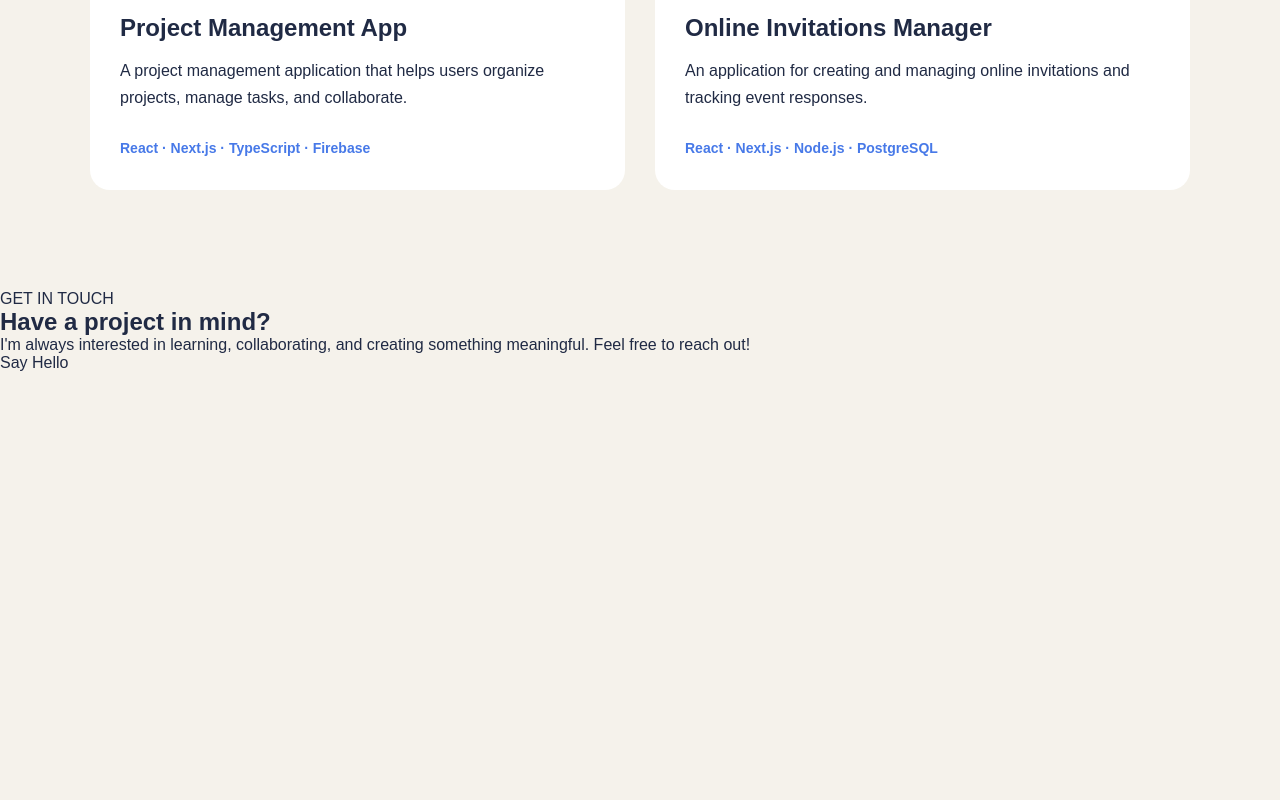
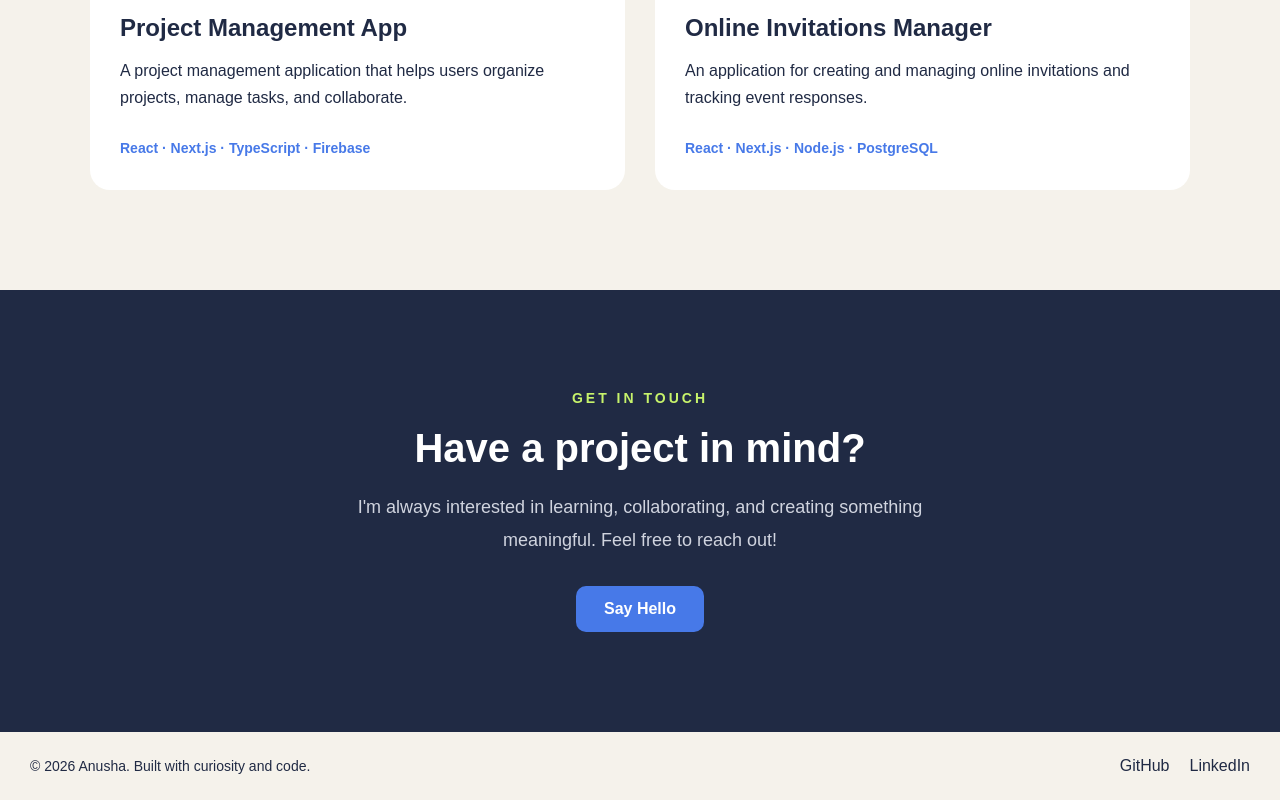
Before and after one commit to AnushaPotta/My-Portfolio, a plain HTML site: page index.html in a window 1280 px wide. Shown: the part 1509-2309 px from the top of the page. Before the commit the page ends 1881 px from the top, so only its background shows below. Drawn offline with Linux system fonts and the light colour scheme.

Commit message:
add contact and footer html and styles

```diff
--- a/index.html
+++ b/index.html
@@ -95,12 +95,23 @@
             I'm always interested in learning, collaborating, and creating
             something meaningful. Feel free to reach out!
           </p>
-          <a href="anusha.potta@gmail.com" class="contact-button">
+          <a href="mailto:anusha.potta@gmail.com" class="contact-button">
             Say Hello
           </a>
         </div>
       </section>
     </main>
+    <footer>
+      <p>© 2026 Anusha. Built with curiosity and code.</p>
+      <div class="footer-links">
+        <a href="https://github.com/AnushaPotta" target="_blank">GitHub</a>
+        <a
+          href="https://www.linkedin.com/in/anusha-potta-61276964/"
+          target="_blank"
+          >LinkedIn</a
+        >
+      </div>
+    </footer>
     <script src="script.js"></script>
   </body>
 </html>
--- a/style.css
+++ b/style.css
@@ -208,7 +208,62 @@ nav a:hover {
   font-weight: bold;
   font-size: 14px;
 }
+.contact {
+  padding: 100px 30px;
+  background-color: #202a44;
+  color: white;
+  text-align: center;
+}
+.contact-content {
+  max-width: 650px;
+  margin: 0 auto;
+}
+.contact-label {
+  color: #c7f36b;
+  font-size: 14px;
+  font-weight: bold;
+  letter-spacing: 3px;
+  margin-bottom: 20px;
+}
 
+.contact-content h2 {
+  font-size: 40px;
+  margin-bottom: 20px;
+}
+.contact-description {
+  font-size: 18px;
+  line-height: 1.8;
+  color: #d0d4df;
+  margin-bottom: 30px;
+}
+
+.contact-button {
+  display: inline-block;
+  background-color: #4779e8;
+  color: white;
+  padding: 14px 28px;
+  border-radius: 10px;
+  font-weight: bold;
+  transition: background-color 0.3s ease;
+}
+.contact-button:hover {
+  background-color: #365fc0;
+}
+footer {
+  padding: 25px 30px;
+  display: flex;
+  justify-content: space-between;
+  align-items: center;
+  gap: 20px;
+  font-size: 14px;
+}
+.footer-links {
+  display: flex;
+  gap: 20px;
+}
+.footer-links a:hover {
+  color: #4779e8;
+}
 @media (max-width: 768px) {
   .hero {
     flex-direction: column;
```
